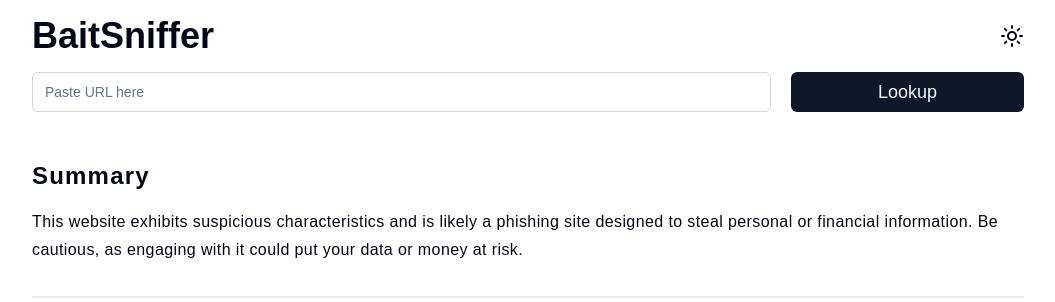
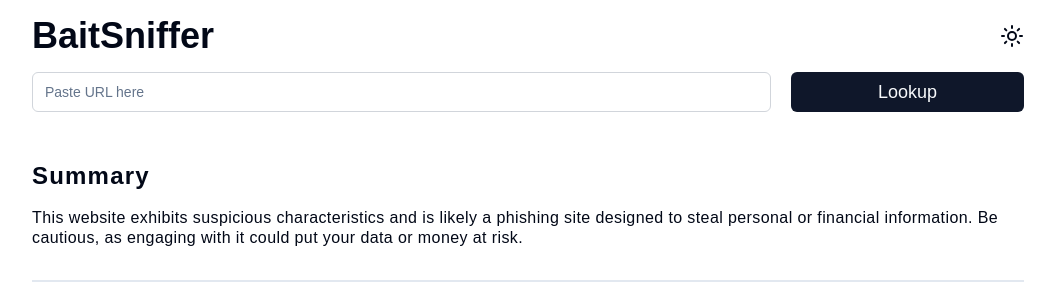
Before and after one commit to jallenmanaloto/sniffer-ui, a Next.js app: page / in a window 1280 px wide. Shown: the top 302 px of the page, without its empty margins (112-1167 px from the left). Built offline with nearby package versions, Linux system fonts and the light colour scheme.

Commit message:
style: adjust lineheight of summary texts

```diff
--- a/src/components/analysis/Summary.tsx
+++ b/src/components/analysis/Summary.tsx
@@ -7,7 +7,7 @@
 
   return (
     <div className="py-8 border-b-2">
-      <div className="summary leading-7">
+      <div className="summary leading-5">
         <h1 className="text-2xl font-semibold py-4 tracking-wider">
           Summary
         </h1>
```
